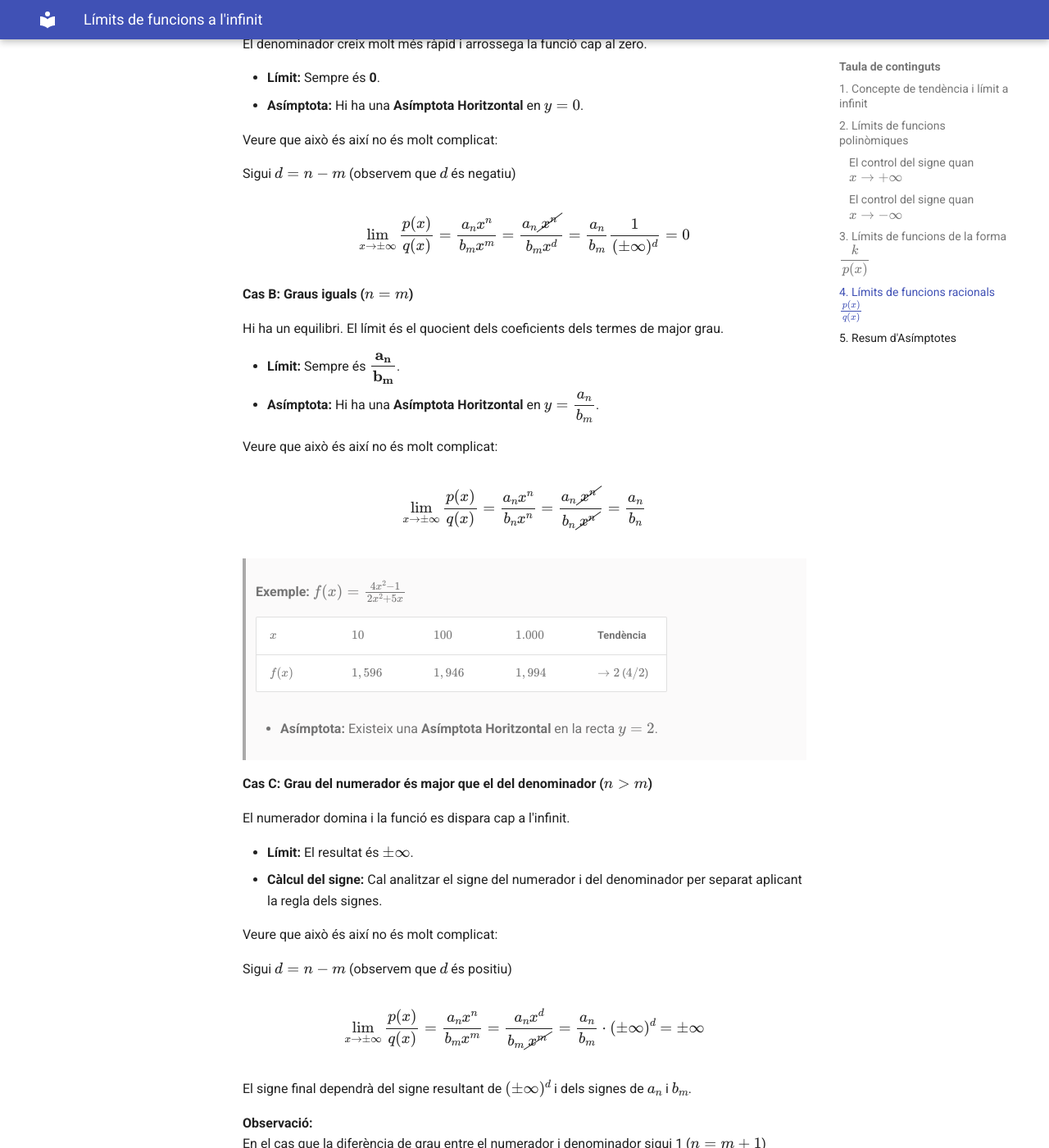
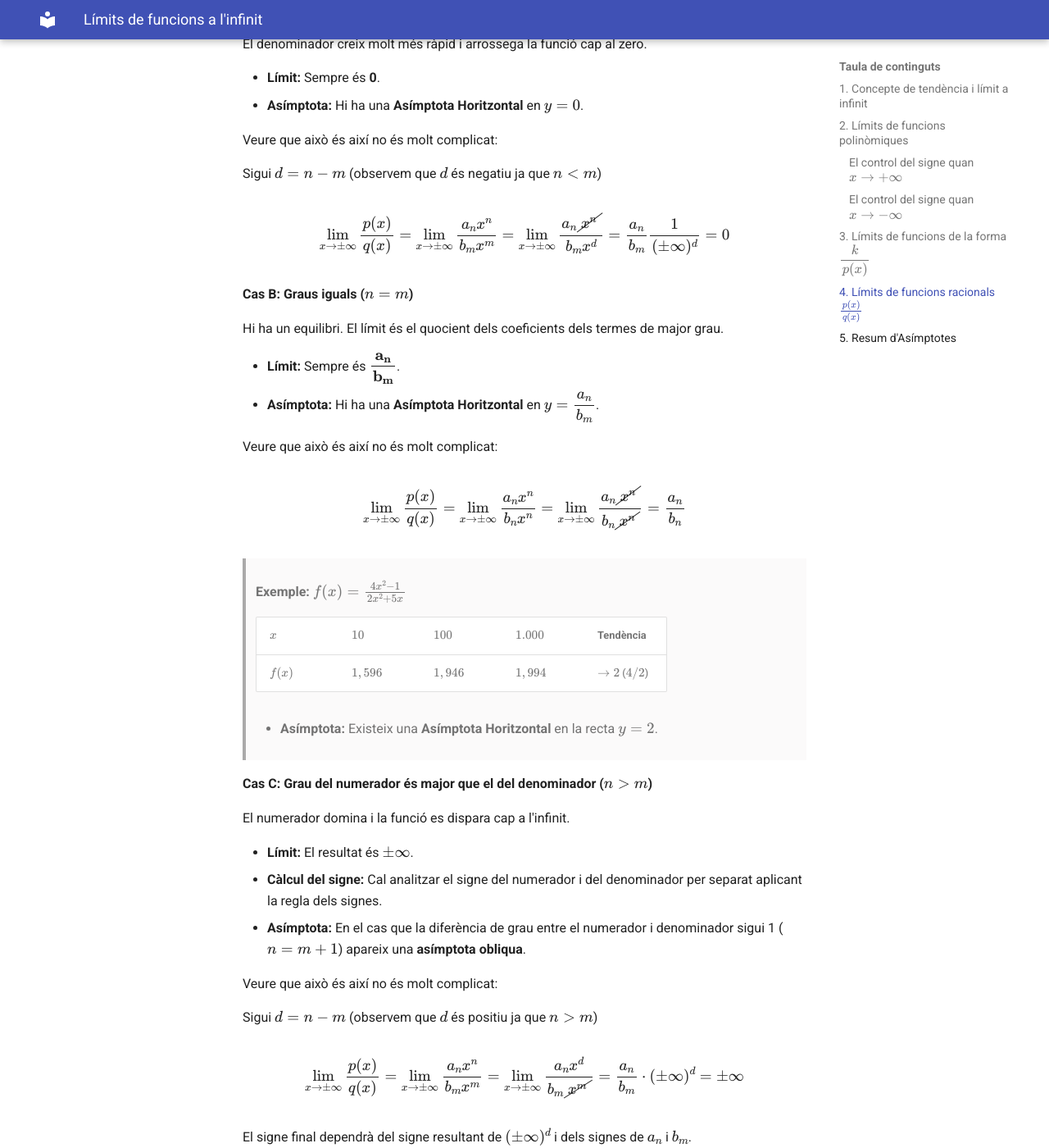
Before and after one commit to irazuzta/MatematiquesBat, an MkDocs documentation site: the page built from docs/analisi/08_limits_infinit.md, in a window 1280 px wide and 1400 px high, scrolled down 3908 px. Shown: the whole window at 82% size. Built offline with MkDocs 1.6.1 and Material for MkDocs 9.7.7, drawn with Linux system fonts in a browser that asks for light colours; some of the changed text lies outside the part shown.

Commit message:
límits a infinit

```diff
--- a/docs/analisi/08_limits_infinit.md
+++ b/docs/analisi/08_limits_infinit.md
@@ -1,7 +1,7 @@
 # Límits de funcions a l'infinit
 
 L'estudi dels límits a l'infinit serveix per descriure el **comportament a llarg termini** d'una funció. En lloc de mirar què passa en un punt concret, ens preguntem:
-*Quina és la tendència de la imatge ($y=f(x)$) quan la variable independent ($x$) es fa extremadament gran ($x \to +\infty$) o extremadament petita ($x \to -\infty$)?*
+*Quina és la tendència de la imatge d'una funció ($y=f(x)$) quan la variable independent ($x$) es fa extremadament gran ($x \to +\infty$) o extremadament petita ($x \to -\infty$)?*
 
 ---
 
@@ -35,11 +35,11 @@
 
 ## 2. Límits de funcions polinòmiques
 
-En un polinomi, quan la $x$ és molt gran, el terme que té el grau més alt (el terme principal) creix tan ràpidament que la resta de termes es tornen insignificants. Per tant, el límit del polinomi és el límit del seu terme de major grau:
+En un polinomi, quan la $x$ és molt gran, el terme que té el grau més alt (el terme principal) creix tan ràpidament que la resta de termes es tornen insignificants. Per tant, el límit del polinomi és el mateix que el límit del seu terme de major grau i val $\pm\infty$:
 
 Si  $p(x)=a_nx^n+a_{n-1}a^{n-1}+...+a_1x+a_0$, llavors
 
-$$\lim\limits_{x \to \pm\infty}p(x)=\lim\limits_{x \to \pm\infty} a_nx^n=a_n\cdot (\pm\infty)^n=\pm\infty$$
+$$\lim\limits_{x \to \pm\infty}p(x)=\lim\limits_{x \to \pm\infty} a_nx^n=a_n\cdot (\pm\infty)^n=\mathbf{{\pm\infty}}$$
 
 Observem que, tot i que el resultat sempre serà infinit, caldrà **determinar-ne el signe**. Això, com podem veure, dependrà de dos elements:
 
@@ -113,9 +113,9 @@
 
 Veure que això és així no és molt complicat:
 
-Sigui $d=n-m$ (observem que $d$ és negatiu)
+Sigui $d=n-m$ (observem que $d$ és negatiu ja que $n<m$)
 
-$$\lim\limits_{x \to \pm\infty} \displaystyle\frac{p(x)}{q(x)}=\frac{a_nx^n}{b_mx^m}=\frac{a_n\cancel{x^n}}{b_mx^d}=\frac{a_n}{b_m}\frac{1}{(\pm\infty)^d}=0$$
+$$\lim\limits_{x \to \pm\infty} \displaystyle\frac{p(x)}{q(x)}=\lim\limits_{x \to \pm\infty}\frac{a_nx^n}{b_mx^m}=\lim\limits_{x \to \pm\infty}\frac{a_n\cancel{x^n}}{b_mx^d}=\frac{a_n}{b_m}\frac{1}{(\pm\infty)^d}=0$$
 
 **Cas B: Graus iguals ($n = m$)**
 
@@ -127,7 +127,7 @@
 Veure que això és així no és molt complicat:
 
 
-$$\lim\limits_{x \to \pm\infty} \displaystyle\frac{p(x)}{q(x)}=\frac{a_nx^n}{b_nx^n}=\frac{a_n\cancel{x^n}}{b_n\cancel{x^n}}=\frac{a_n}{b_n}$$
+$$\lim\limits_{x \to \pm\infty} \displaystyle\frac{p(x)}{q(x)}=\lim\limits_{x \to \pm\infty}\frac{a_nx^n}{b_nx^n}=\lim\limits_{x \to \pm\infty}\frac{a_n\cancel{x^n}}{b_n\cancel{x^n}}=\frac{a_n}{b_n}$$
 
 > **Exemple: $f(x) = \frac{4x^2 - 1}{2x^2 + 5x}$**
 >
@@ -144,17 +144,15 @@
 
 * **Límit:** El resultat és $\pm\infty$.
 * **Càlcul del signe:** Cal analitzar el signe del numerador i del denominador per separat aplicant la regla dels signes.
+* **Asímptota:** En el cas que la diferència de grau entre el numerador i denominador sigui 1 ($n=m+1$) apareix una **asímptota obliqua**.
 
 Veure que això és així no és molt complicat:
 
-Sigui $d=n-m$ (observem que $d$ és positiu)
+Sigui $d=n-m$ (observem que $d$ és positiu ja que $n>m$)
 
-$$\lim\limits_{x \to \pm\infty} \displaystyle\frac{p(x)}{q(x)}=\frac{a_nx^n}{b_mx^m}=\frac{a_nx^d}{b_m\cancel{x^m}}=\frac{a_n}{b_m}\cdot (\pm\infty)^d=\pm\infty$$
+$$\lim\limits_{x \to \pm\infty} \displaystyle\frac{p(x)}{q(x)}=\lim\limits_{x \to \pm\infty}\frac{a_nx^n}{b_mx^m}=\lim\limits_{x \to \pm\infty}\frac{a_nx^d}{b_m\cancel{x^m}}=\frac{a_n}{b_m}\cdot (\pm\infty)^d=\pm\infty$$
 
 El signe final dependrà del signe resultant de $(\pm\infty)^d$ i dels signes de $a_n$ i $b_m$.
-
-**Observació:**
-En el cas que la diferència de grau entre el numerador i denominador sigui 1 ($n=m+1$) apareix una **asímptota obliqua**.
 
 
 > **Exemple de càlcul de signe a $-\infty$:**
@@ -174,3 +172,10 @@
 $$\lim_{x \to \infty} f(x) = L \quad \text{o} \quad \lim_{x \to -\infty} f(x) = L$$
 
 Aquesta línia representa l'estabilització de la funció quan ens allunyem cap als extrems esquerre o dret del gràfic. En el cas de quocient de polinomis, es correspon als casos A i B que hem vist.
+
+Diem que una funció té una **Asímptota Obliqua** en la recta $y=mx+n$ (amb $m\ne 0$) si $\lim\limits_{x \to \pm\infty} f(x) = \pm\infty$ i la gràfica de la funció tendeix a apropar-se a aquesta recta quan $x\to \pm\infty$. En el cas de les funcions racionals això passa en el cas C quan $n=m+1$ (o sigui, el grau del numerador és una unitat més que el grau del denominador). El valor de $m$ i $n$ és:
+
+$$m=\lim\limits_{x \to +\infty} \displaystyle\frac{f(x)}{x}$$
+
+$$n=\lim\limits_{x \to +\infty} \left(f(x)-mx
+\right)$$
```
